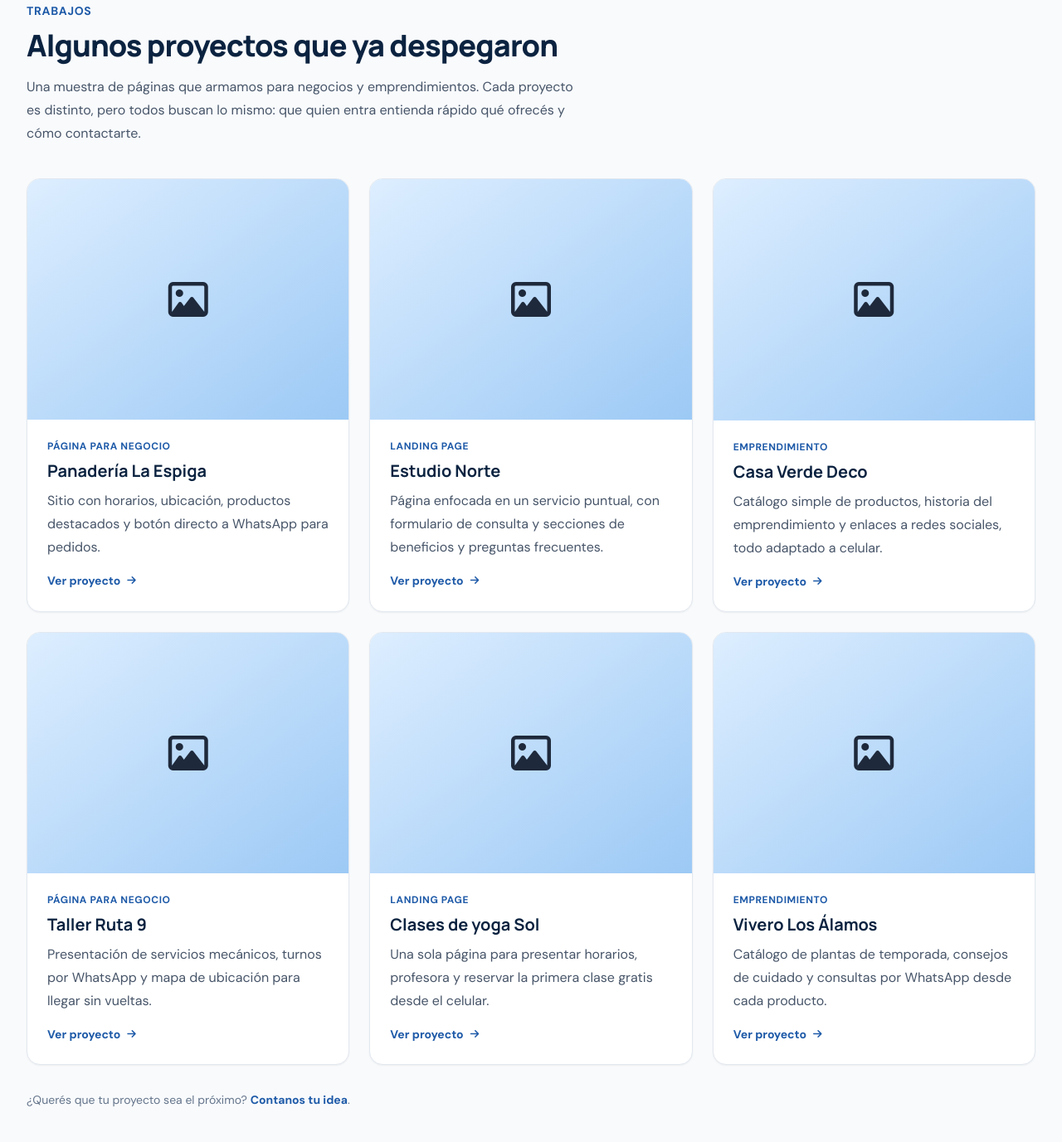
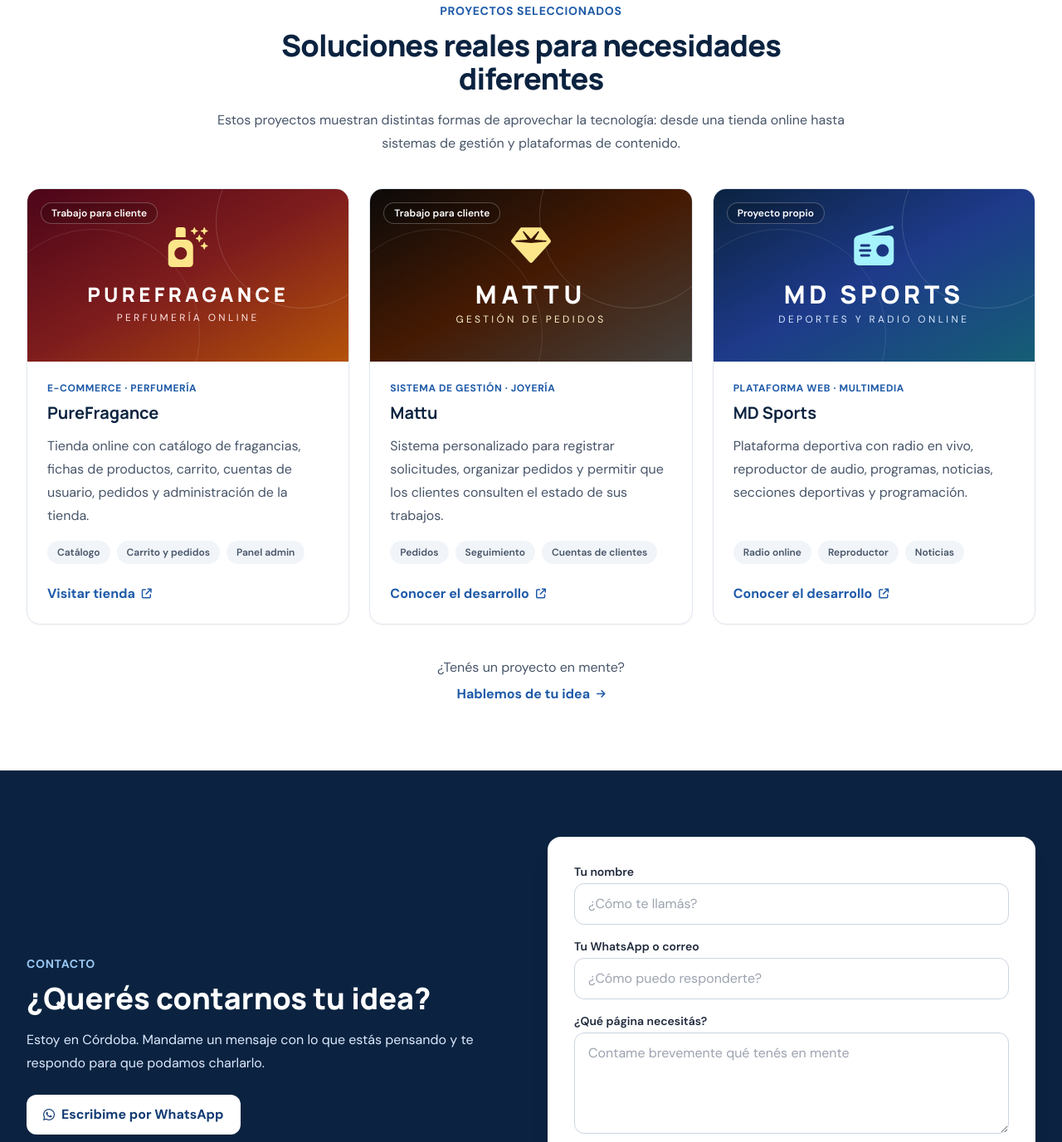
Before and after one commit to Electreer2005/Despegando-tu-web---Landing-page-, a plain HTML site: page index.html in a window 1280 px wide. Shown: the part 2795-4172 px from the top of the page at 83% size. Drawn offline with nearby package versions, Linux system fonts and the light colour scheme.

Commit message:
Replace portfolio placeholders with selected projects

```diff
--- a/index.html
+++ b/index.html
@@ -319,185 +319,119 @@
             </div>
         </section>
 
-        <section id="trabajos" class="px-4 py-16 sm:px-6 sm:py-20 lg:px-8">
+                <section id="trabajos" class="bg-white px-4 py-16 sm:px-6 sm:py-20 lg:px-8">
             <div class="mx-auto max-w-7xl">
-        <div class="max-w-2xl">
-            <p class="text-sm font-bold uppercase tracking-wider text-brand-700">Trabajos</p>
+                <div class="mx-auto max-w-3xl text-center">
+                    <p class="text-sm font-bold uppercase tracking-wider text-brand-700">Proyectos seleccionados</p>
                     <h2 class="mt-3 font-display text-3xl font-extrabold tracking-tight text-brand-950 sm:text-4xl">
-                Algunos proyectos que ya despegaron
+                        Soluciones reales para necesidades diferentes
                     </h2>
                     <p class="mt-4 leading-7 text-slate-600">
-                Una muestra de páginas que armamos para negocios y emprendimientos.
-                Cada proyecto es distinto, pero todos buscan lo mismo: que quien entra
-                entienda rápido qué ofrecés y cómo contactarte.
+                        Estos proyectos muestran distintas formas de aprovechar la tecnología:
+                        desde una tienda online hasta sistemas de gestión y plataformas de contenido.
                     </p>
                 </div>
 
-        <div class="mt-10 grid gap-6 md:grid-cols-2 lg:grid-cols-3">
-
-            <!-- 01 -->
-            <article class="group overflow-hidden rounded-2xl border border-slate-200 bg-white shadow-sm transition hover:-translate-y-1 hover:shadow-lg">
-                <button type="button" class="lightbox-trigger relative block aspect-[4/3] w-full overflow-hidden bg-gradient-to-br from-brand-100 to-brand-300"
-                        data-full="/Img/trabajo-1.jpg" aria-label="Ampliar imagen: Panadería La Espiga">
-                    <span class="absolute inset-0 flex items-center justify-center text-brand-400">
-                        <i class="fa-regular fa-image text-5xl" aria-hidden="true"></i>
-                    </span>
-                    <img src="/Img/trabajo-1.jpg" alt="Vista previa del sitio de Panadería La Espiga"
-                         class="relative h-full w-full object-cover transition duration-500 group-hover:scale-105"
-                         loading="lazy" onerror="this.style.display='none'">
-                </button>
-                <div class="p-6">
-                    <p class="text-xs font-bold uppercase tracking-wider text-brand-700">Página para negocio</p>
-                    <h3 class="mt-2 font-display text-xl font-bold text-brand-950">Panadería La Espiga</h3>
-                    <p class="mt-2 leading-7 text-slate-600">
-                        Sitio con horarios, ubicación, productos destacados y botón
-                        directo a WhatsApp para pedidos.
+                <div class="mt-10 grid gap-6 lg:grid-cols-3">
+                    <article class="group flex h-full flex-col overflow-hidden rounded-2xl border border-slate-200 bg-white shadow-sm transition duration-300 hover:-translate-y-1 hover:shadow-xl">
+                        <div class="relative flex min-h-52 items-center justify-center overflow-hidden bg-gradient-to-br from-rose-950 via-red-900 to-amber-700 p-8 text-white">
+                            <div class="absolute -right-12 -top-16 h-52 w-52 rounded-full border border-white/15"></div>
+                            <div class="absolute -bottom-24 -left-12 h-64 w-64 rounded-full border border-white/10"></div>
+                            <div class="relative text-center">
+                                <i class="fa-solid fa-spray-can-sparkles text-5xl text-amber-200" aria-hidden="true"></i>
+                                <p class="mt-4 font-display text-2xl font-extrabold tracking-[0.18em]">PUREFRAGANCE</p>
+                                <p class="mt-1 text-xs uppercase tracking-[0.28em] text-rose-100">Perfumería online</p>
+                            </div>
+                            <span class="absolute left-4 top-4 rounded-full border border-white/25 bg-black/15 px-3 py-1 text-xs font-semibold text-white">Trabajo para cliente</span>
+                        </div>
+                        <div class="flex flex-1 flex-col p-6">
+                            <p class="text-xs font-bold uppercase tracking-wider text-brand-700">E-commerce · Perfumería</p>
+                            <h3 class="mt-2 font-display text-xl font-bold text-brand-950">PureFragance</h3>
+                            <p class="mt-3 flex-1 leading-7 text-slate-600">
+                                Tienda online con catálogo de fragancias, fichas de productos,
+                                carrito, cuentas de usuario, pedidos y administración de la tienda.
                             </p>
-                    <a href="#contacto" class="mt-4 inline-flex items-center gap-2 text-sm font-bold text-brand-700 transition hover:text-brand-900">
-                        Ver proyecto <i class="fa-solid fa-arrow-right text-xs" aria-hidden="true"></i>
+                            <ul class="mt-4 flex flex-wrap gap-2 text-xs font-semibold text-slate-600">
+                                <li class="rounded-full bg-slate-100 px-3 py-1.5">Catálogo</li>
+                                <li class="rounded-full bg-slate-100 px-3 py-1.5">Carrito y pedidos</li>
+                                <li class="rounded-full bg-slate-100 px-3 py-1.5">Panel admin</li>
+                            </ul>
+                            <a href="https://purefragance.com/" target="_blank" rel="noopener noreferrer"
+                               class="mt-6 inline-flex items-center gap-2 font-bold text-brand-700 transition hover:text-brand-950">
+                                Visitar tienda <i class="fa-solid fa-arrow-up-right-from-square text-xs" aria-hidden="true"></i>
                             </a>
                         </div>
                     </article>
 
-            <!-- 02 -->
-            <article class="group overflow-hidden rounded-2xl border border-slate-200 bg-white shadow-sm transition hover:-translate-y-1 hover:shadow-lg">
-                <button type="button" class="lightbox-trigger relative block aspect-[4/3] w-full overflow-hidden bg-gradient-to-br from-brand-100 to-brand-300"
-                        data-full="/Img/trabajo-2.jpg" aria-label="Ampliar imagen: Estudio Norte">
-                    <span class="absolute inset-0 flex items-center justify-center text-brand-400">
-                        <i class="fa-regular fa-image text-5xl" aria-hidden="true"></i>
-                    </span>
-                    <img src="/Img/trabajo-2.jpg" alt="Vista previa de la landing page de Estudio Norte"
-                         class="relative h-full w-full object-cover transition duration-500 group-hover:scale-105"
-                         loading="lazy" onerror="this.style.display='none'">
-                </button>
-                <div class="p-6">
-                    <p class="text-xs font-bold uppercase tracking-wider text-brand-700">Landing page</p>
-                    <h3 class="mt-2 font-display text-xl font-bold text-brand-950">Estudio Norte</h3>
-                    <p class="mt-2 leading-7 text-slate-600">
-                        Página enfocada en un servicio puntual, con formulario de
-                        consulta y secciones de beneficios y preguntas frecuentes.
+                    <article class="group flex h-full flex-col overflow-hidden rounded-2xl border border-slate-200 bg-white shadow-sm transition duration-300 hover:-translate-y-1 hover:shadow-xl">
+                        <div class="relative flex min-h-52 items-center justify-center overflow-hidden bg-gradient-to-br from-stone-950 via-amber-950 to-stone-700 p-8 text-white">
+                            <div class="absolute -right-10 -top-20 h-56 w-56 rounded-full border border-white/15"></div>
+                            <div class="absolute -bottom-24 -left-12 h-64 w-64 rounded-full border border-white/10"></div>
+                            <div class="relative text-center">
+                                <i class="fa-solid fa-gem text-5xl text-amber-200" aria-hidden="true"></i>
+                                <p class="mt-4 font-display text-3xl font-extrabold tracking-[0.2em]">MATTU</p>
+                                <p class="mt-1 text-xs uppercase tracking-[0.28em] text-amber-100">Gestión de pedidos</p>
+                            </div>
+                            <span class="absolute left-4 top-4 rounded-full border border-white/25 bg-black/15 px-3 py-1 text-xs font-semibold text-white">Trabajo para cliente</span>
+                        </div>
+                        <div class="flex flex-1 flex-col p-6">
+                            <p class="text-xs font-bold uppercase tracking-wider text-brand-700">Sistema de gestión · Joyería</p>
+                            <h3 class="mt-2 font-display text-xl font-bold text-brand-950">Mattu</h3>
+                            <p class="mt-3 flex-1 leading-7 text-slate-600">
+                                Sistema personalizado para registrar solicitudes, organizar pedidos
+                                y permitir que los clientes consulten el estado de sus trabajos.
                             </p>
-                    <a href="#contacto" class="mt-4 inline-flex items-center gap-2 text-sm font-bold text-brand-700 transition hover:text-brand-900">
-                        Ver proyecto <i class="fa-solid fa-arrow-right text-xs" aria-hidden="true"></i>
+                            <ul class="mt-4 flex flex-wrap gap-2 text-xs font-semibold text-slate-600">
+                                <li class="rounded-full bg-slate-100 px-3 py-1.5">Pedidos</li>
+                                <li class="rounded-full bg-slate-100 px-3 py-1.5">Seguimiento</li>
+                                <li class="rounded-full bg-slate-100 px-3 py-1.5">Cuentas de clientes</li>
+                            </ul>
+                            <a href="https://github.com/Electreer2005/Mattu" target="_blank" rel="noopener noreferrer"
+                               class="mt-6 inline-flex items-center gap-2 font-bold text-brand-700 transition hover:text-brand-950">
+                                Conocer el desarrollo <i class="fa-solid fa-arrow-up-right-from-square text-xs" aria-hidden="true"></i>
                             </a>
                         </div>
                     </article>
 
-            <!-- 03 -->
-            <article class="group overflow-hidden rounded-2xl border border-slate-200 bg-white shadow-sm transition hover:-translate-y-1 hover:shadow-lg">
-                <button type="button" class="lightbox-trigger relative block aspect-[4/3] w-full overflow-hidden bg-gradient-to-br from-brand-100 to-brand-300"
-                        data-full="/Img/trabajo-3.jpg" aria-label="Ampliar imagen: Casa Verde Deco">
-                    <span class="absolute inset-0 flex items-center justify-center text-brand-400">
-                        <i class="fa-regular fa-image text-5xl" aria-hidden="true"></i>
-                    </span>
-                    <img src="/Img/trabajo-3.jpg" alt="Vista previa del sitio de Casa Verde Deco"
-                         class="relative h-full w-full object-cover transition duration-500 group-hover:scale-105"
-                         loading="lazy" onerror="this.style.display='none'">
-                </button>
-                <div class="p-6">
-                    <p class="text-xs font-bold uppercase tracking-wider text-brand-700">Emprendimiento</p>
-                    <h3 class="mt-2 font-display text-xl font-bold text-brand-950">Casa Verde Deco</h3>
-                    <p class="mt-2 leading-7 text-slate-600">
-                        Catálogo simple de productos, historia del emprendimiento y
-                        enlaces a redes sociales, todo adaptado a celular.
+                    <article class="group flex h-full flex-col overflow-hidden rounded-2xl border border-slate-200 bg-white shadow-sm transition duration-300 hover:-translate-y-1 hover:shadow-xl">
+                        <div class="relative flex min-h-52 items-center justify-center overflow-hidden bg-gradient-to-br from-brand-950 via-blue-900 to-cyan-800 p-8 text-white">
+                            <div class="absolute -right-12 -top-16 h-52 w-52 rounded-full border border-white/15"></div>
+                            <div class="absolute -bottom-24 -left-12 h-64 w-64 rounded-full border border-white/10"></div>
+                            <div class="relative text-center">
+                                <i class="fa-solid fa-radio text-5xl text-cyan-200" aria-hidden="true"></i>
+                                <p class="mt-4 font-display text-3xl font-extrabold tracking-[0.16em]">MD SPORTS</p>
+                                <p class="mt-1 text-xs uppercase tracking-[0.28em] text-blue-100">Deportes y radio online</p>
+                            </div>
+                            <span class="absolute left-4 top-4 rounded-full border border-white/25 bg-black/15 px-3 py-1 text-xs font-semibold text-white">Proyecto propio</span>
+                        </div>
+                        <div class="flex flex-1 flex-col p-6">
+                            <p class="text-xs font-bold uppercase tracking-wider text-brand-700">Plataforma web · Multimedia</p>
+                            <h3 class="mt-2 font-display text-xl font-bold text-brand-950">MD Sports</h3>
+                            <p class="mt-3 flex-1 leading-7 text-slate-600">
+                                Plataforma deportiva con radio en vivo, reproductor de audio,
+                                programas, noticias, secciones deportivas y programación.
                             </p>
-                    <a href="#contacto" class="mt-4 inline-flex items-center gap-2 text-sm font-bold text-brand-700 transition hover:text-brand-900">
-                        Ver proyecto <i class="fa-solid fa-arrow-right text-xs" aria-hidden="true"></i>
+                            <ul class="mt-4 flex flex-wrap gap-2 text-xs font-semibold text-slate-600">
+                                <li class="rounded-full bg-slate-100 px-3 py-1.5">Radio online</li>
+                                <li class="rounded-full bg-slate-100 px-3 py-1.5">Reproductor</li>
+                                <li class="rounded-full bg-slate-100 px-3 py-1.5">Noticias</li>
+                            </ul>
+                            <a href="https://github.com/Electreer2005/mdsports" target="_blank" rel="noopener noreferrer"
+                               class="mt-6 inline-flex items-center gap-2 font-bold text-brand-700 transition hover:text-brand-950">
+                                Conocer el desarrollo <i class="fa-solid fa-arrow-up-right-from-square text-xs" aria-hidden="true"></i>
                             </a>
                         </div>
                     </article>
+                </div>
 
-            <!-- 04 -->
-            <article class="group overflow-hidden rounded-2xl border border-slate-200 bg-white shadow-sm transition hover:-translate-y-1 hover:shadow-lg">
-                <button type="button" class="lightbox-trigger relative block aspect-[4/3] w-full overflow-hidden bg-gradient-to-br from-brand-100 to-brand-300"
-                        data-full="/Img/trabajo-4.jpg" aria-label="Ampliar imagen: Taller Ruta 9">
-                    <span class="absolute inset-0 flex items-center justify-center text-brand-400">
-                        <i class="fa-regular fa-image text-5xl" aria-hidden="true"></i>
-                    </span>
-                    <img src="/Img/trabajo-4.jpg" alt="Vista previa del sitio de Taller Ruta 9"
-                         class="relative h-full w-full object-cover transition duration-500 group-hover:scale-105"
-                         loading="lazy" onerror="this.style.display='none'">
-                </button>
-                <div class="p-6">
-                    <p class="text-xs font-bold uppercase tracking-wider text-brand-700">Página para negocio</p>
-                    <h3 class="mt-2 font-display text-xl font-bold text-brand-950">Taller Ruta 9</h3>
-                    <p class="mt-2 leading-7 text-slate-600">
-                        Presentación de servicios mecánicos, turnos por WhatsApp y
-                        mapa de ubicación para llegar sin vueltas.
-                    </p>
-                    <a href="#contacto" class="mt-4 inline-flex items-center gap-2 text-sm font-bold text-brand-700 transition hover:text-brand-900">
-                        Ver proyecto <i class="fa-solid fa-arrow-right text-xs" aria-hidden="true"></i>
+                <div class="mt-10 text-center">
+                    <p class="text-slate-600">¿Tenés un proyecto en mente?</p>
+                    <a href="#contacto" class="mt-2 inline-flex items-center gap-2 font-bold text-brand-700 transition hover:text-brand-950">
+                        Hablemos de tu idea <i class="fa-solid fa-arrow-right text-xs" aria-hidden="true"></i>
                     </a>
                 </div>
-            </article>
-
-            <!-- 05 -->
-            <article class="group overflow-hidden rounded-2xl border border-slate-200 bg-white shadow-sm transition hover:-translate-y-1 hover:shadow-lg">
-                <button type="button" class="lightbox-trigger relative block aspect-[4/3] w-full overflow-hidden bg-gradient-to-br from-brand-100 to-brand-300"
-                        data-full="/Img/trabajo-5.jpg" aria-label="Ampliar imagen: Clases de yoga Sol">
-                    <span class="absolute inset-0 flex items-center justify-center text-brand-400">
-                        <i class="fa-regular fa-image text-5xl" aria-hidden="true"></i>
-                    </span>
-                    <img src="/Img/trabajo-5.jpg" alt="Vista previa de la landing page de Clases de yoga Sol"
-                         class="relative h-full w-full object-cover transition duration-500 group-hover:scale-105"
-                         loading="lazy" onerror="this.style.display='none'">
-                </button>
-                <div class="p-6">
-                    <p class="text-xs font-bold uppercase tracking-wider text-brand-700">Landing page</p>
-                    <h3 class="mt-2 font-display text-xl font-bold text-brand-950">Clases de yoga Sol</h3>
-                    <p class="mt-2 leading-7 text-slate-600">
-                        Una sola página para presentar horarios, profesora y
-                        reservar la primera clase gratis desde el celular.
-                    </p>
-                    <a href="#contacto" class="mt-4 inline-flex items-center gap-2 text-sm font-bold text-brand-700 transition hover:text-brand-900">
-                        Ver proyecto <i class="fa-solid fa-arrow-right text-xs" aria-hidden="true"></i>
-                    </a>
-                </div>
-            </article>
-
-            <!-- 06 -->
-            <article class="group overflow-hidden rounded-2xl border border-slate-200 bg-white shadow-sm transition hover:-translate-y-1 hover:shadow-lg">
-                <button type="button" class="lightbox-trigger relative block aspect-[4/3] w-full overflow-hidden bg-gradient-to-br from-brand-100 to-brand-300"
-                        data-full="/Img/trabajo-6.jpg" aria-label="Ampliar imagen: Vivero Los Álamos">
-                    <span class="absolute inset-0 flex items-center justify-center text-brand-400">
-                        <i class="fa-regular fa-image text-5xl" aria-hidden="true"></i>
-                    </span>
-                    <img src="/Img/trabajo-6.jpg" alt="Vista previa del sitio de Vivero Los Álamos"
-                         class="relative h-full w-full object-cover transition duration-500 group-hover:scale-105"
-                         loading="lazy" onerror="this.style.display='none'">
-                </button>
-                <div class="p-6">
-                    <p class="text-xs font-bold uppercase tracking-wider text-brand-700">Emprendimiento</p>
-                    <h3 class="mt-2 font-display text-xl font-bold text-brand-950">Vivero Los Álamos</h3>
-                    <p class="mt-2 leading-7 text-slate-600">
-                        Catálogo de plantas de temporada, consejos de cuidado y
-                        consultas por WhatsApp desde cada producto.
-                    </p>
-                    <a href="#contacto" class="mt-4 inline-flex items-center gap-2 text-sm font-bold text-brand-700 transition hover:text-brand-900">
-                        Ver proyecto <i class="fa-solid fa-arrow-right text-xs" aria-hidden="true"></i>
-                    </a>
-                </div>
-            </article>
-
-        </div>
-
-        <p class="mt-8 text-sm text-slate-500">
-            ¿Querés que tu proyecto sea el próximo?
-            <a href="#contacto" class="font-bold text-brand-700 hover:underline">Contanos tu idea</a>.
-        </p>
             </div>
         </section>
-
-<!-- Lightbox -->
-<div id="lightbox" class="fixed inset-0 z-[60] hidden items-center justify-center bg-brand-950/90 p-4 backdrop-blur-sm" role="dialog" aria-modal="true" aria-label="Imagen ampliada">
-    <button id="lightbox-close" type="button"
-            class="absolute right-4 top-4 flex h-11 w-11 items-center justify-center rounded-full bg-white/10 text-xl text-white transition hover:bg-white/20"
-            aria-label="Cerrar imagen">
-        <i class="fa-solid fa-xmark" aria-hidden="true"></i>
-    </button>
-    <img id="lightbox-img" src="" alt=""
-         class="max-h-[85vh] max-w-full rounded-xl object-contain shadow-2xl">
-</div>
 
         <section id="contacto" class="bg-brand-950 px-4 py-16 text-white sm:px-6 sm:py-20 lg:px-8">
             <div class="mx-auto grid max-w-7xl gap-10 lg:grid-cols-2 lg:items-center">
```
Lines whose indentation alone changed are shown as unchanged.
